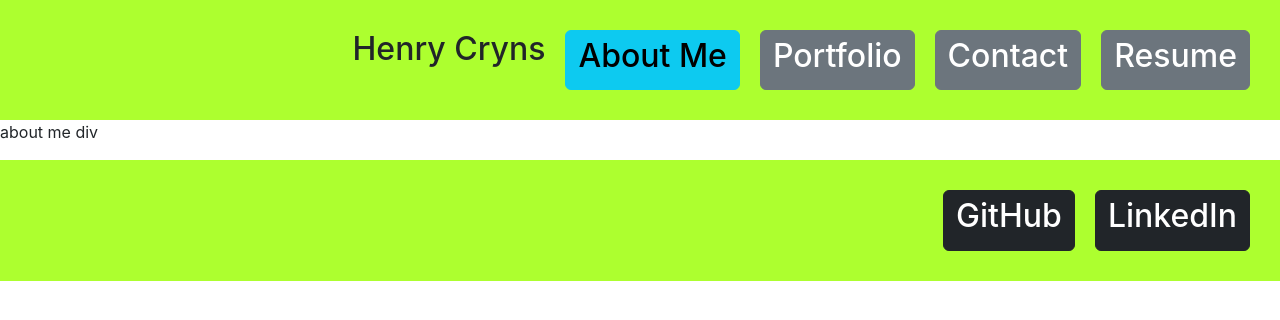
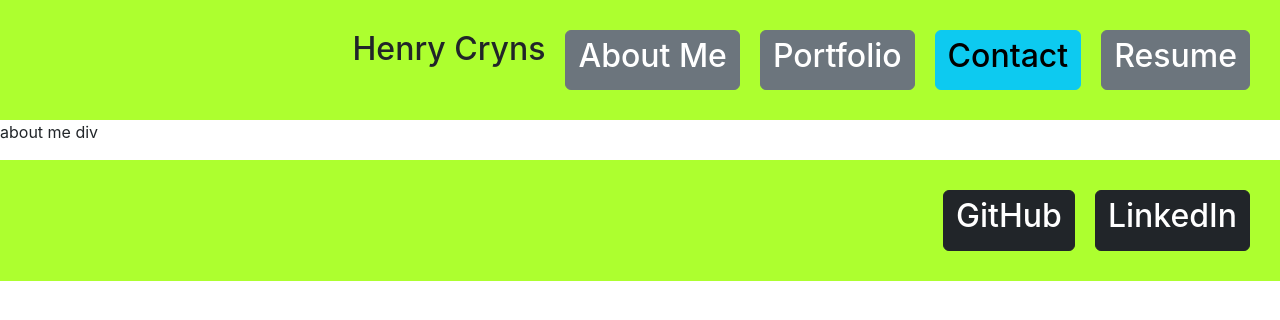
Before and after one commit to OilPainter1/React-Portfolio, a React (Create React App) app: page / in a window 1280 px wide. Both pictures are taken after a click on the button "Contact". Shown: the top 320 px of the page. Built offline with nearby package versions, Linux system fonts and the light colour scheme.

Commit message:
made reactive buttons

```diff
--- a/src/App.js
+++ b/src/App.js
@@ -1,28 +1,14 @@
 import MakeHeader from "./components/headerComponent"
 import MakeFooter from "./components/footerComponent";
 import "./App.css"
-import { useState } from "react";
 import AboutMe from "./views/aboutMe"
-import ContactMe from "./views/contactMe";
 
 function App() {
-  const[view,setView] = useState("aboutMe")
 
-
-
-  if (view === "aboutMe"){
-    return  <><MakeHeader view={view} setView={setView}/>
-              <AboutMe />
-              <MakeFooter />
-            </>
-  }
-  else if (view === "contactMe"){
-    return <><MakeHeader view={view} setView={setView}/>
-              <ContactMe />
-              <MakeFooter />
-            </>
-  }
-
+  return  <><MakeHeader />
+            <AboutMe />
+            <MakeFooter />
+          </>
 
 }
 
--- a/src/components/headerComponent.js
+++ b/src/components/headerComponent.js
@@ -1,28 +1,137 @@
 import Info from "./infoBlock"
-function MakeHeader({view,setView}) {
-    console.log(view)
-    if (view === "aboutMe"){
+import { useState } from "react"
+function MakeHeader() {
 
-        return (<header className='navBar'>
-        <div>
-            <h2>Henry Cryns</h2>
-        </div>
-        <Info highlight="btn btn-info" info="About Me"></Info>
-        <Info highlight="btn btn-secondary"info="Portfolio" ></Info>
-        <Info highlight="btn btn-secondary" info="Contact" ></Info>
-        <Info highlight="btn btn-secondary" info="Resume" ></Info>
-    </header>)
-    } else
-    return <header className='navBar'>
+    const[view,setView] = useState("About Me")
+
+        if (view === "About Me"){
+        return (
+        <header className='navBar'>
             <div>
                 <h2>Henry Cryns</h2>
             </div>
-            <Info info="About Me" ></Info>
-            <Info info="Portfolio"></Info>
-            <Info info="Contact"></Info>
-            <Info info="Resume"></Info>
-        </header>
+            <Info
+                highlight="btn btn-info"
+                info="About Me"
+                view={view}
+                setView={setView}
+                >
+            </Info>
+            <Info
+                highlight="btn btn-secondary"
+                info="Portfolio"
+                view={view}
+                setView={setView}>
+                </Info>
+            <Info
+            highlight="btn btn-secondary"
+            info="Contact"
+            view={view}
+            setView={setView}>
+            </Info>
+            <Info
+            highlight="btn btn-secondary"
+            info="Resume"
+            view={view}
+            setView={setView}>
+            </Info>
+        </header>)
+        } else if (view === "Portfolio"){
+            return (
+                <header className='navBar'>
+                    <div>
+                        <h2>Henry Cryns</h2>
+                    </div>
+                    <Info
+                        highlight="btn btn-secondary"
+                        info="About Me"
+                        view={view}
+                        setView={setView}>
+                    </Info>
+                    <Info
+                        highlight="btn btn-info"
+                        info="Portfolio"
+                        view={view}
+                        setView={setView}>
+                        </Info>
+                    <Info
+                    highlight="btn btn-secondary"
+                    info="Contact"
+                    view={view}
+                    setView={setView}>
+                    </Info>
+                    <Info
+                    highlight="btn btn-secondary"
+                    info="Resume"
+                    view={view}
+                    setView={setView}>
+                    </Info>
+                </header>)
 
-}
+        } else if (view === "Contact"){
+            return (
+                <header className='navBar'>
+                    <div>
+                        <h2>Henry Cryns</h2>
+                    </div>
+                    <Info
+                        highlight="btn btn-secondary"
+                        info="About Me"
+                        view={view}
+                        setView={setView}>
+                    </Info>
+                    <Info
+                        highlight="btn btn-secondary"
+                        info="Portfolio"
+                        view={view}
+                        setView={setView}>
+                        </Info>
+                    <Info
+                    highlight="btn btn-info"
+                    info="Contact"
+                    view={view}
+                    setView={setView}>
+                    </Info>
+                    <Info
+                    highlight="btn btn-secondary"
+                    info="Resume"
+                    view={view}
+                    setView={setView}>
+                    </Info>
+                </header>)
+        } else if (view === "Resume"){
+            return (
+                <header className='navBar'>
+                    <div>
+                        <h2>Henry Cryns</h2>
+                    </div>
+                    <Info
+                        highlight="btn btn-secondary"
+                        info="About Me"
+                        view={view}
+                        setView={setView}>
+                    </Info>
+                    <Info
+                        highlight="btn btn-secondary"
+                        info="Portfolio"
+                        view={view}
+                        setView={setView}>
+                        </Info>
+                    <Info
+                    highlight="btn btn-secondary"
+                    info="Contact"
+                    view={view}
+                    setView={setView}>
+                    </Info>
+                    <Info
+                    highlight="btn btn-info"
+                    info="Resume"
+                    view={view}
+                    setView={setView}>
+                    </Info>
+                </header>)
+        }
+
+    }
 
 export default MakeHeader
--- a/src/components/infoBlock.js
+++ b/src/components/infoBlock.js
@@ -1,10 +1,18 @@
-function Info(info,{setView}){
-    return <div >
-        <button onClick={()=> console.log(info.setView)} type="button" className={info.highlight}>
-        <h2>{info.info}
-        </h2>
-        </button>
+function Info(info){
+    return (
+        <div >
+            <button
+                type="button"
+                className={info.highlight}
+                onClick={
+                    ()=>info.setView(`${info.info}`)
+                }>
+                <h2>
+                    {info.info}
+                </h2>
+            </button>
         </div>
+    )
 
 }
 export default Info
```
